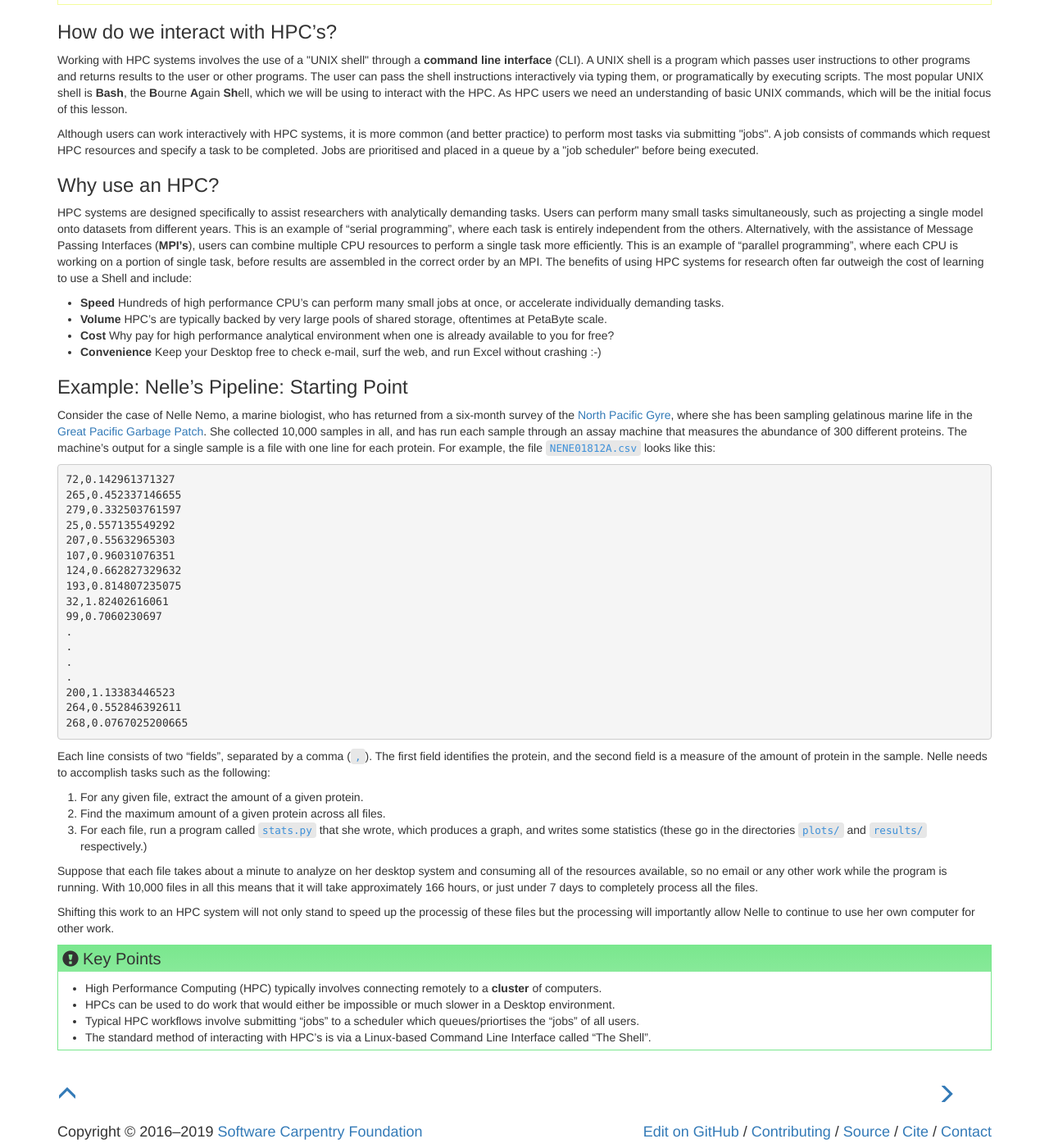
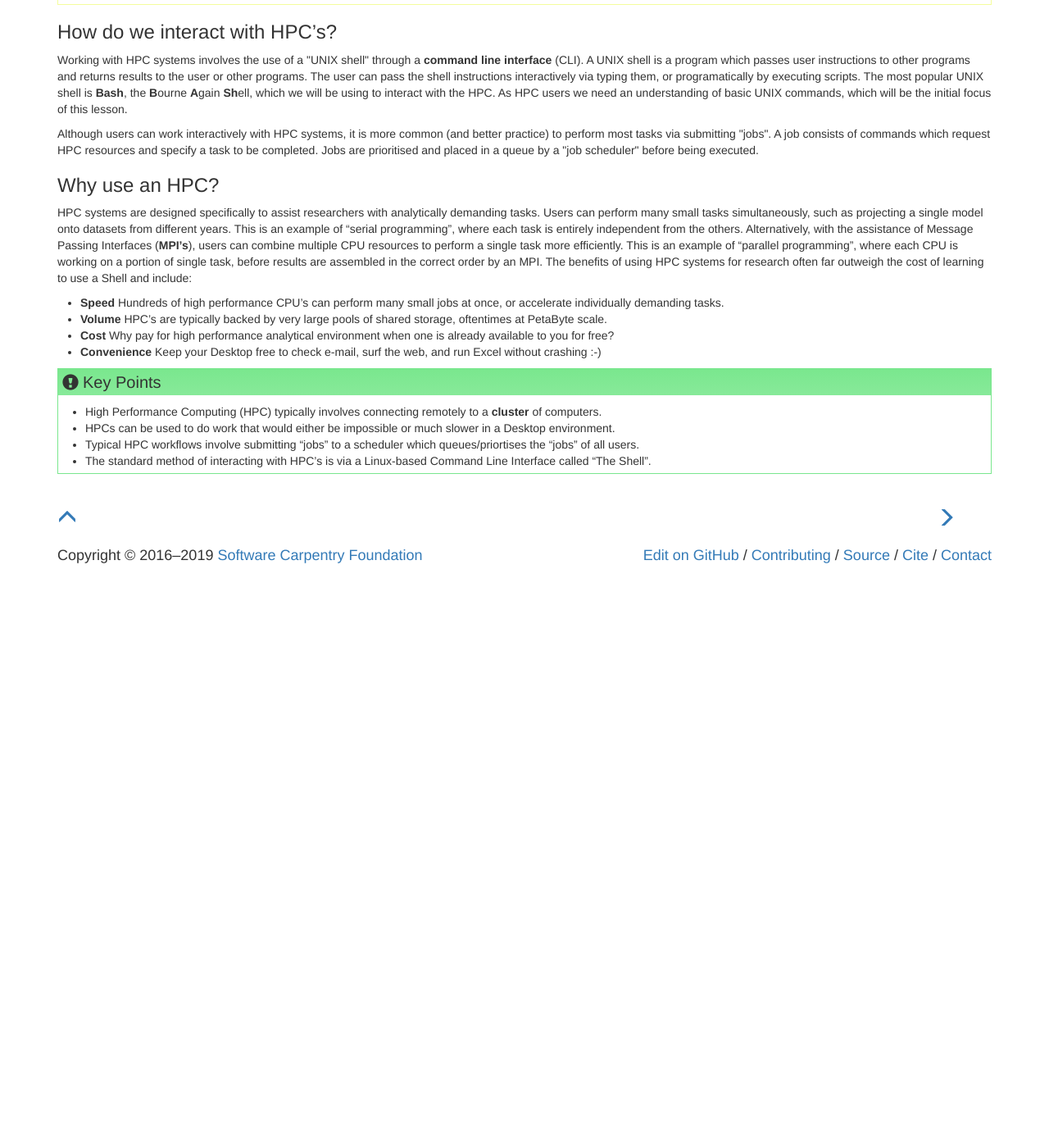
Before and after one commit to khill42/OSC_IntroHPC, a Jekyll site: the page built from _episodes/00-hpc-intro.md, in a window 1280 px wide and 1400 px high, scrolled down 626 px. Shown: the whole window at 82% size. Built offline with Jekyll 4.4.1, drawn with Linux system fonts in a browser that asks for light colours; after the commit the page ends 1323 px from its top, so only the background shows below that.

Commit message:
Update 00-hpc-intro.md

```diff
--- a/_episodes/00-hpc-intro.md
+++ b/_episodes/00-hpc-intro.md
@@ -41,51 +41,3 @@ HPC systems are designed specifically to assist researchers with analytically de
 * **Volume** HPC's are typically backed by very large pools of shared storage, oftentimes at PetaByte scale.
 * **Cost** Why pay for high performance analytical environment when one is already available to you for free?
 * **Convenience** Keep your Desktop free to check e-mail, surf the web, and run Excel without crashing :-)
-
-### Example: Nelle's Pipeline: Starting Point
-
-Consider the case of Nelle Nemo, a marine biologist, who
-has returned from a six-month survey of the
-[North Pacific Gyre](http://en.wikipedia.org/wiki/North_Pacific_Gyre),
-where she has been sampling gelatinous marine life in the
-[Great Pacific Garbage Patch](http://en.wikipedia.org/wiki/Great_Pacific_Garbage_Patch).
-She collected 10,000 samples in all, and has run each sample through an assay machine
-that measures the abundance of 300 different proteins.
-The machine's output for a single sample is
-a file with one line for each protein.
-For example, the file `NENE01812A.csv` looks like this:
-
-~~~
-72,0.142961371327
-265,0.452337146655
-279,0.332503761597
-25,0.557135549292
-207,0.55632965303
-107,0.96031076351
-124,0.662827329632
-193,0.814807235075
-32,1.82402616061
-99,0.7060230697
-.
-.
-.
-.
-200,1.13383446523
-264,0.552846392611
-268,0.0767025200665
-~~~
-
-Each line consists of two "fields", separated by a comma (`,`).
-The first field identifies the protein,
-and the second field is a measure of the amount of protein in the sample.
-Nelle needs to accomplish tasks such as the following:
-
-1.  For any given file, extract the amount of a given protein.
-2.  Find the maximum amount of a given protein across all files.
-3.  For each file, run a program called `stats.py` that she wrote,
-    which produces a graph, and writes some statistics
-    (these go in the directories `plots/` and `results/` respectively.)
-
-Suppose that each file takes about a minute to analyze on her desktop system and consuming all of the resources available, so no email or any other work while the program is running.  With 10,000 files in all this means that it will take approximately 166 hours, or just under 7 days to completely process all the files.
-
-Shifting this work to an HPC system will not only stand to speed up the processig of these files but the processing will importantly allow Nelle to continue to use her own computer for other work.
```
